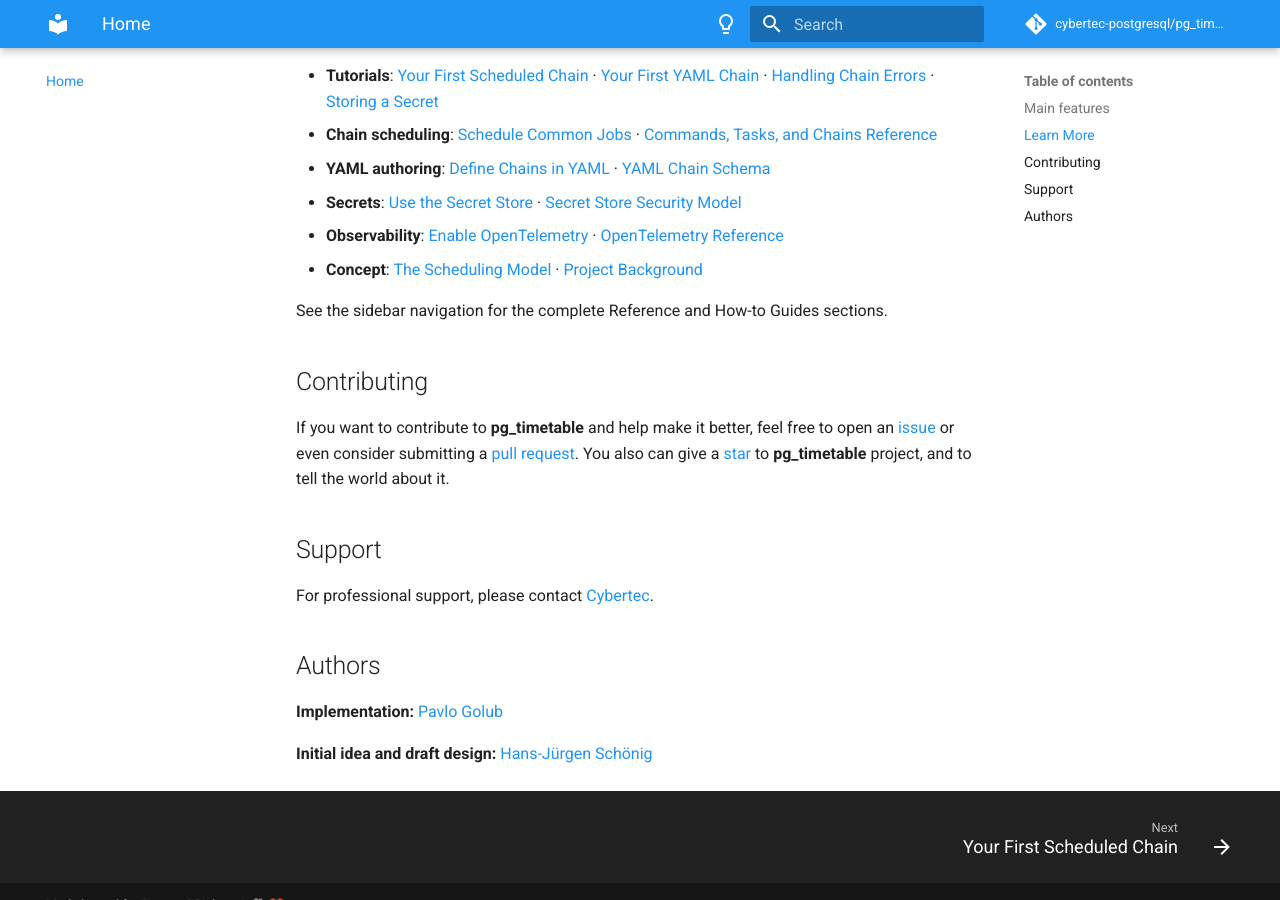
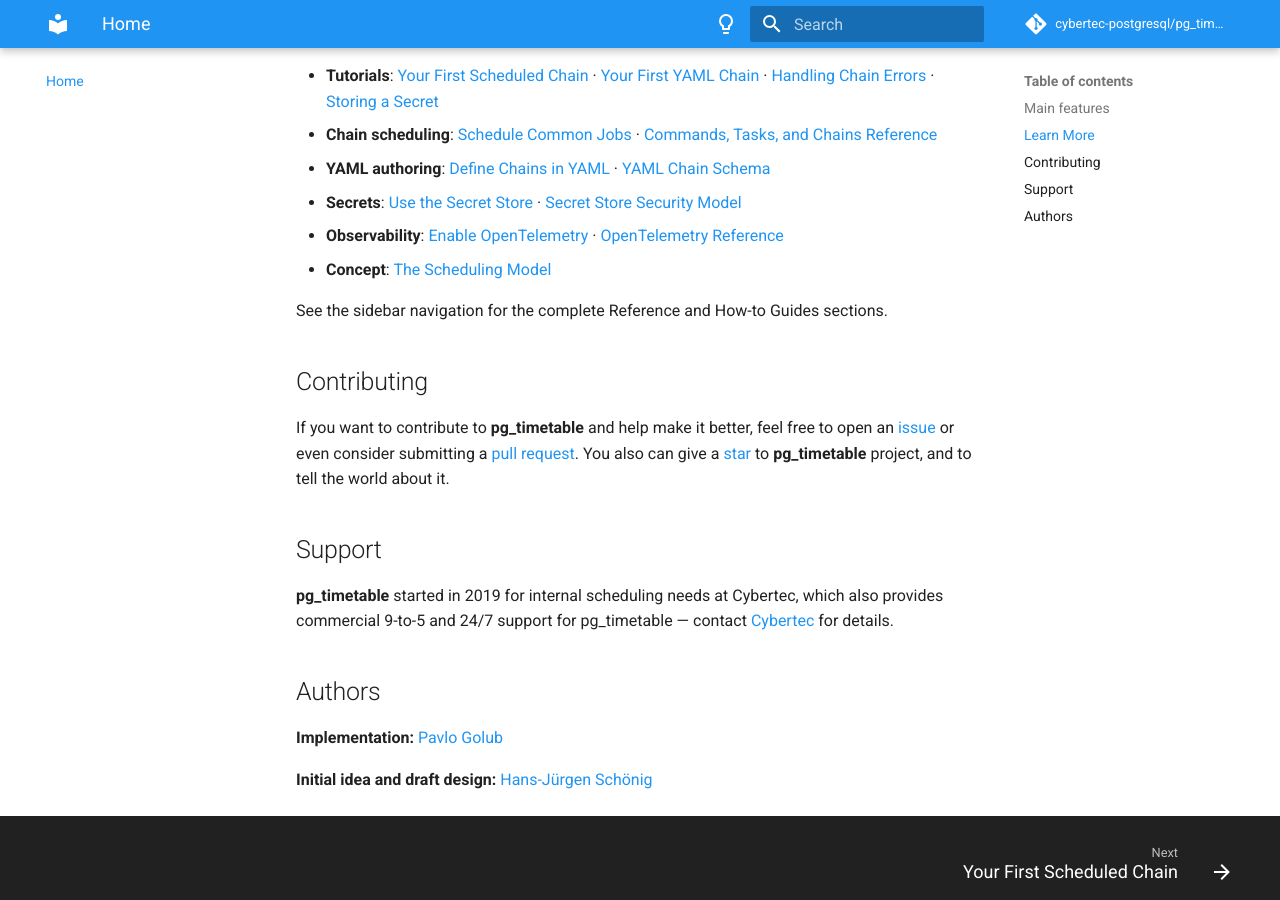
Before and after one commit to cybertec-postgresql/pg_timetable, an MkDocs documentation site: the page built from docs/index.md, in a window 1280 px wide and 900 px high, scrolled down 927 px. Built offline with MkDocs 1.6.1 and Material for MkDocs 9.7.7, drawn with Linux system fonts in a browser that asks for light colours; comment, search, counter and statistics services are not loaded; the version menu is left out.

Commit message:
docs: fold background.md into index.md, drop the page
background.md was thin (two sentences plus an external blog-post link
list) and stale - the newest linked post predates v4 while the
project is now at v7. Its two load-bearing facts (project origin,
commercial support offering) now live in index.md's existing
Contributing/Support sections instead of a separate Concept page.
Removed the external blog-post list entirely rather than incorporate
it; it's marketing history, not documentation content, and the
announcement post already returns HTTP 403.

Drop the 'Project Background' nav entry and its Learn More link;
update CONTRIBUTING.md's legacy-filename exception list to match.

```diff
--- a/docs/index.md
+++ b/docs/index.md
@@ -36,8 +36,7 @@ New to pg_timetable? Follow the [tutorial](tutorial-first-chain.md) to schedule
   [Secret Store Security Model](explanation-secret-store-security-model.md)
 - **Observability**: [Enable OpenTelemetry](how-to-enable-opentelemetry.md) ·
   [OpenTelemetry Reference](reference-opentelemetry.md)
-- **Concept**: [The Scheduling Model](explanation-scheduling-model.md) ·
-  [Project Background](background.md)
+- **Concept**: [The Scheduling Model](explanation-scheduling-model.md)
 
 See the sidebar navigation for the complete Reference and How-to Guides sections.
 
@@ -51,7 +50,9 @@ and to tell the world about it.
 
 ## Support
 
-For professional support, please contact [Cybertec](https://www.cybertec-postgresql.com/).
+**pg_timetable** started in 2019 for internal scheduling needs at Cybertec, which also provides
+commercial 9-to-5 and 24/7 support for pg_timetable — contact
+[Cybertec](https://www.cybertec-postgresql.com/) for details.
 
 ## Authors
 
--- a/mkdocs.yml
+++ b/mkdocs.yml
@@ -78,7 +78,6 @@ nav:
     - Secret Store: secret_store.md
     - OpenTelemetry Reference: reference-opentelemetry.md
   - Concept:
-    - Project Background: background.md
     - The Scheduling Model: explanation-scheduling-model.md
     - Secret Store Security Model: explanation-secret-store-security-model.md
   - Developer:
```
Also changed, not shown: CONTRIBUTING.md (+4 -4 lines), docs/background.md (deleted, +0 -28 lines).
